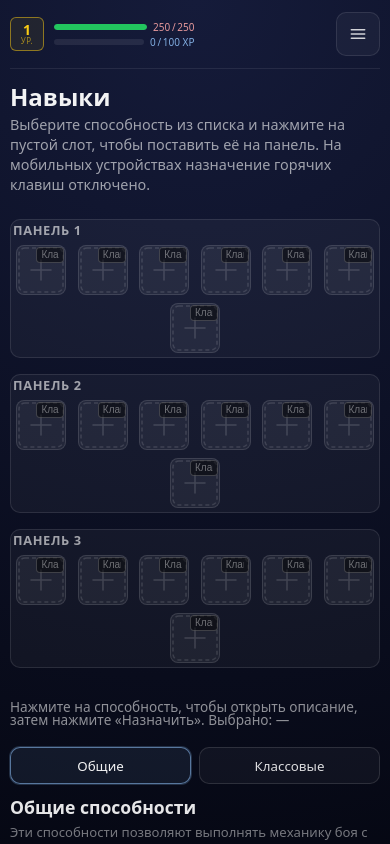
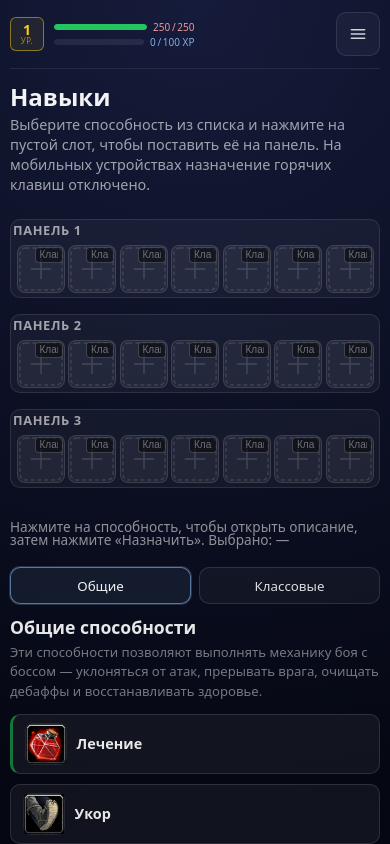
Before and after one commit to Ncomest/pve, a Vue app: page /skills in a window 390 px wide. Shown: the top 844 px of the page. Built offline with nearby package versions, Linux system fonts and the light colour scheme.

Commit message:
Обновленно: размер способностей

```diff
--- a/src/features/skills/ui/SkillBarSlot.scss
+++ b/src/features/skills/ui/SkillBarSlot.scss
@@ -112,12 +112,12 @@
   }
 
   @media (max-width: 426px){
-    width: 50px;
-    height: 50px;
+    width: 48px;
+    height: 48px;
 
     &__icon {
-      width: 48px;
-      height: 48px;
+      width: 46px;
+      height: 46px;
     }
   }
 }
--- a/src/pages/Skills/SkillsPage.scss
+++ b/src/pages/Skills/SkillsPage.scss
@@ -353,6 +353,7 @@
     padding: 4px 2px;
 
     &__slots {
+      gap: 0;
       justify-content: space-evenly;
     }
   }
```
